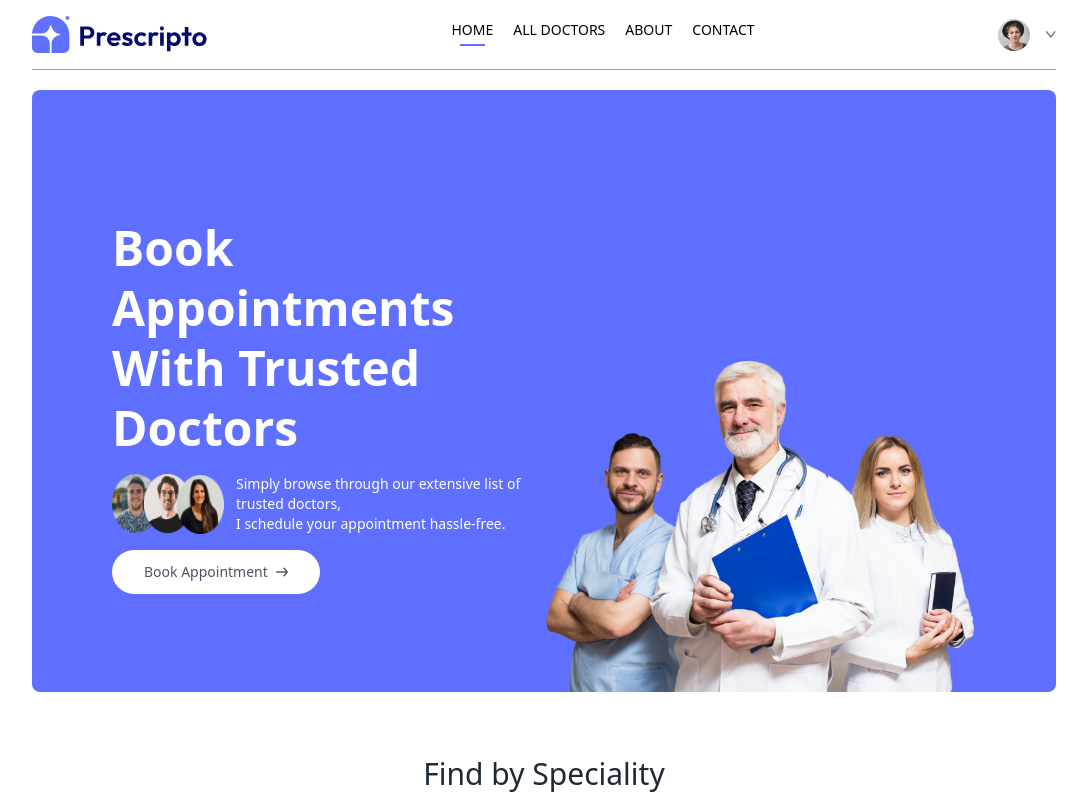
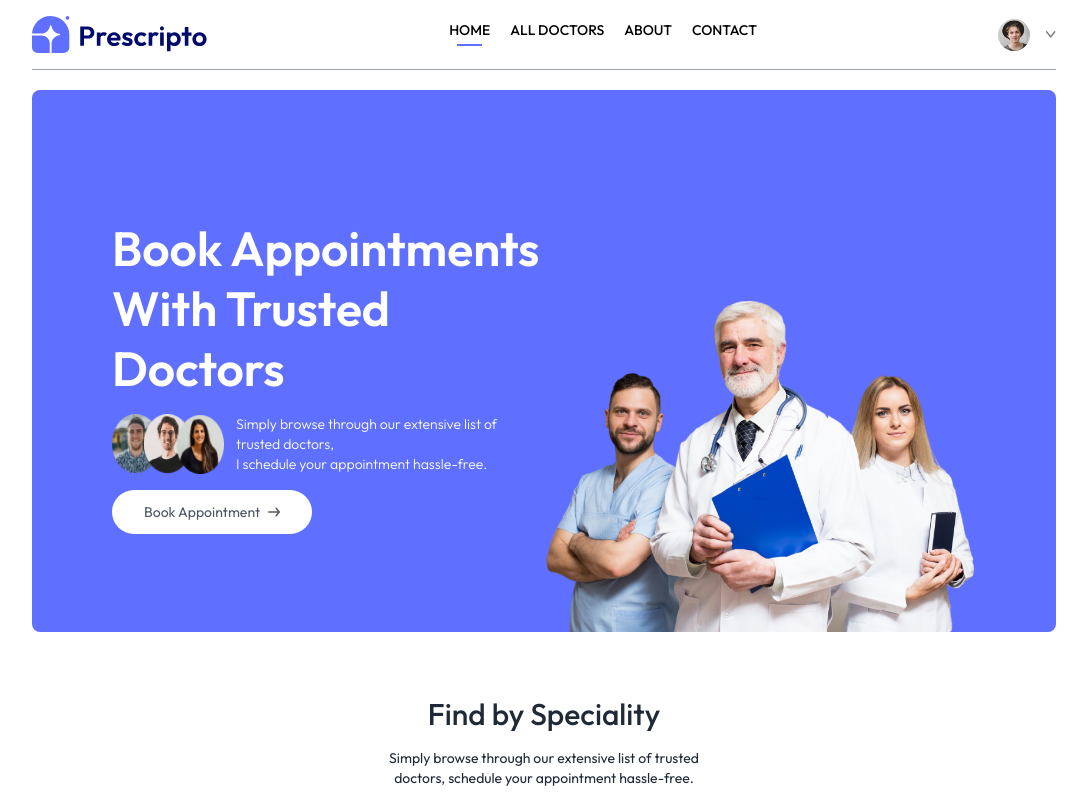
Before and after one commit to mishrabhi/HealthSpot, a React (Vite) app: page / in a window 1280 px wide. Shown: the top 800 px of the page, without its empty margins (96-1183 px from the left). Built offline with nearby package versions, Linux system fonts and the light colour scheme.

Commit message:
updated font-family

```diff
--- a/src/index.css
+++ b/src/index.css
@@ -1,6 +1,11 @@
+@import url('https://fonts.googleapis.com/css2?family=Outfit:wght@100..900&display=swap');
 @tailwind base;
 @tailwind components;
 @tailwind utilities;
+
+* {
+  font-family: Outfit;
+}
 
 /* active nav links => underline on active links */
 .active hr {
```
